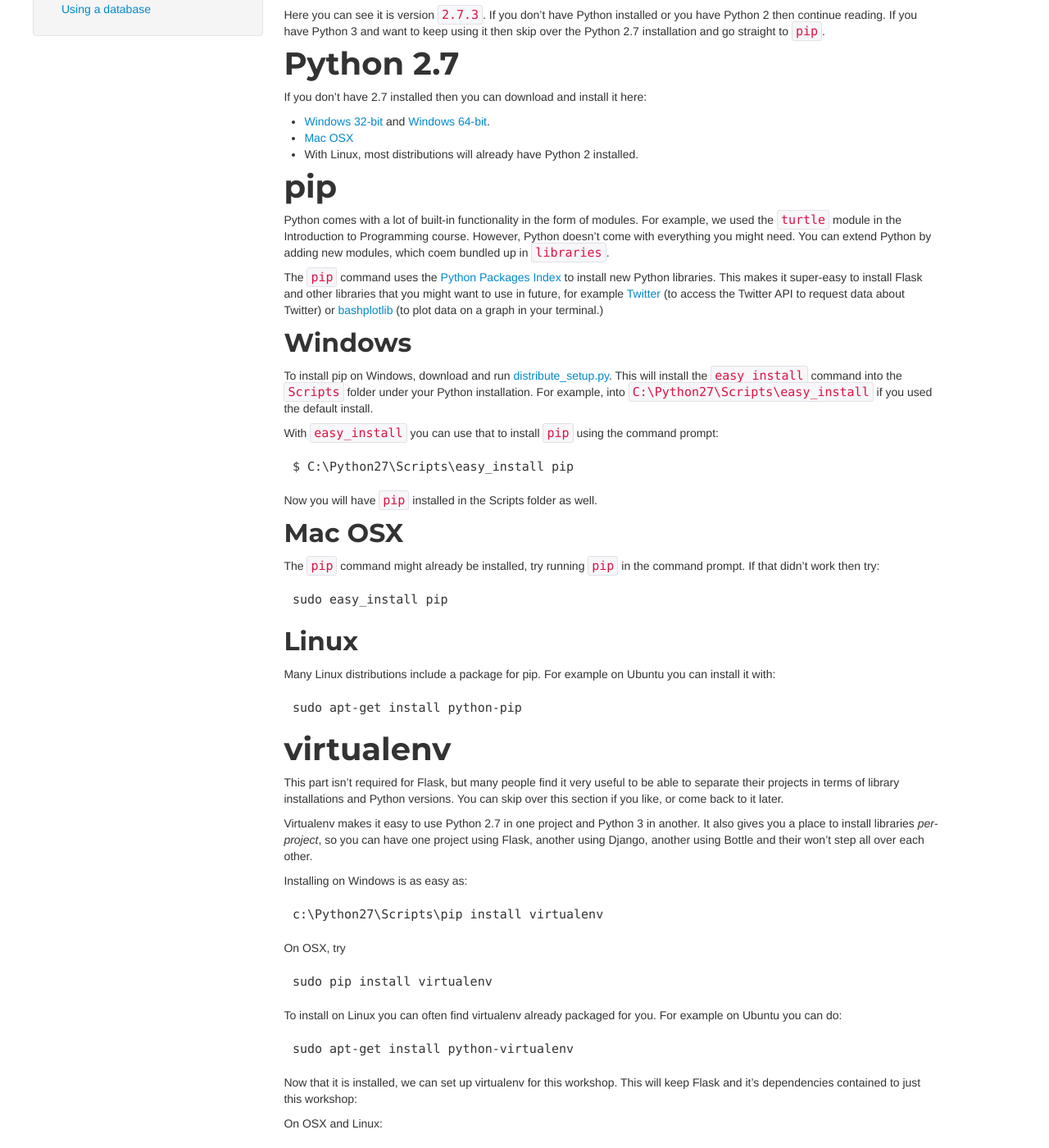
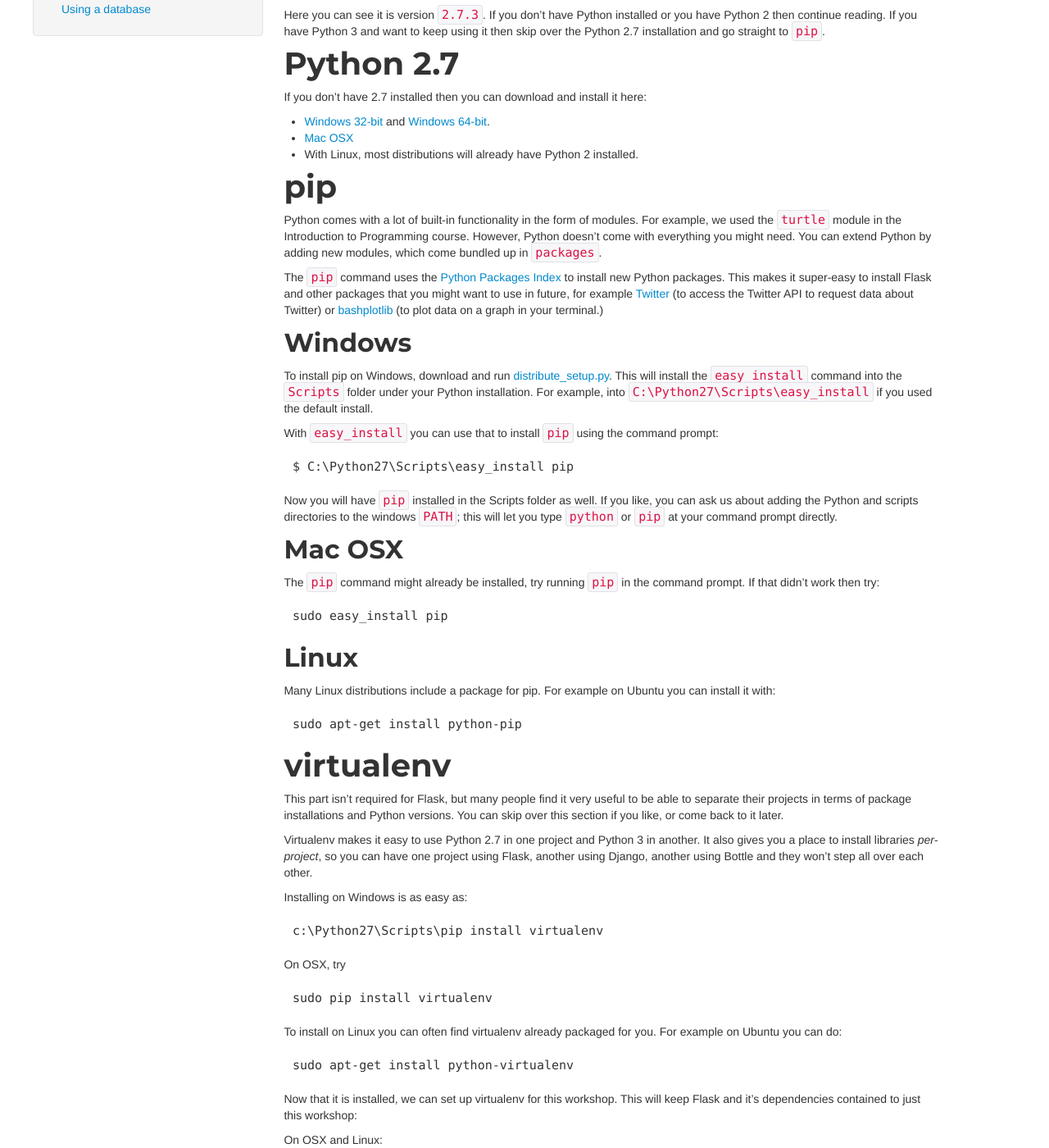
Before and after one commit to OpenTechSchool/python-flask, a Jekyll site: the page built from core/setup.md, in a window 1280 px wide and 1400 px high, scrolled down 521 px. Shown: the whole window at 82% size. Built offline with Jekyll 4.4.1, drawn with Linux system fonts in a browser that asks for light colours; some of the changed text lies outside the part shown.

Commit message:
Fix some typos, mention windows PATH

```diff
--- a/core/setup.md
+++ b/core/setup.md
@@ -31,9 +31,9 @@ If you don't have 2.7 installed then you can download and install it here:
 
 # pip
 
-Python comes with a lot of built-in functionality in the form of modules. For example, we used the `turtle` module in the Introduction to Programming course. However, Python doesn't come with everything you might need. You can extend Python by adding new modules, which coem bundled up in `libraries`.
+Python comes with a lot of built-in functionality in the form of modules. For example, we used the `turtle` module in the Introduction to Programming course. However, Python doesn't come with everything you might need. You can extend Python by adding new modules, which come bundled up in `packages`.
 
-The `pip` command uses the [Python Packages Index](https://pypi.python.org/pypi) to install new Python libraries. This makes it super-easy to install Flask and other libraries that you might want to use in future, for example [Twitter](https://pypi.python.org/pypi/twitter/1.9.1) (to access the Twitter API to request data about Twitter) or [bashplotlib](https://pypi.python.org/pypi/bashplotlib/0.4.4) (to plot data on a graph in your terminal.)
+The `pip` command uses the [Python Packages Index](https://pypi.python.org/pypi) to install new Python packages. This makes it super-easy to install Flask and other packages that you might want to use in future, for example [Twitter](https://pypi.python.org/pypi/twitter/1.9.1) (to access the Twitter API to request data about Twitter) or [bashplotlib](https://pypi.python.org/pypi/bashplotlib/0.4.4) (to plot data on a graph in your terminal.)
 
 ## Windows
 
@@ -43,7 +43,7 @@ With `easy_install` you can use that to install `pip` using the command prompt:
 
 	$ C:\Python27\Scripts\easy_install pip
 
-Now you will have `pip` installed in the Scripts folder as well.
+Now you will have `pip` installed in the Scripts folder as well. If you like, you can ask us about adding the Python and scripts directories to the windows `PATH`; this will let you type `python` or `pip` at your command prompt directly.
 
 ## Mac OSX
 
@@ -59,9 +59,9 @@ Many Linux distributions include a package for pip. For example on Ubuntu you ca
 
 # virtualenv
 
-This part isn't required for Flask, but many people find it very useful to be able to separate their projects in terms of library installations and Python versions. You can skip over this section if you like, or come back to it later.
+This part isn't required for Flask, but many people find it very useful to be able to separate their projects in terms of package installations and Python versions. You can skip over this section if you like, or come back to it later.
 
-Virtualenv makes it easy to use Python 2.7 in one project and Python 3 in another. It also gives you a place to install libraries _per-project_, so you can have one project using Flask, another using Django, another using Bottle and their won't step all over each other.
+Virtualenv makes it easy to use Python 2.7 in one project and Python 3 in another. It also gives you a place to install libraries _per-project_, so you can have one project using Flask, another using Django, another using Bottle and they won't step all over each other.
 
 Installing on Windows is as easy as:
 
```
Also changed, not shown: other parts of core/setup.md (+1 -1 lines).
